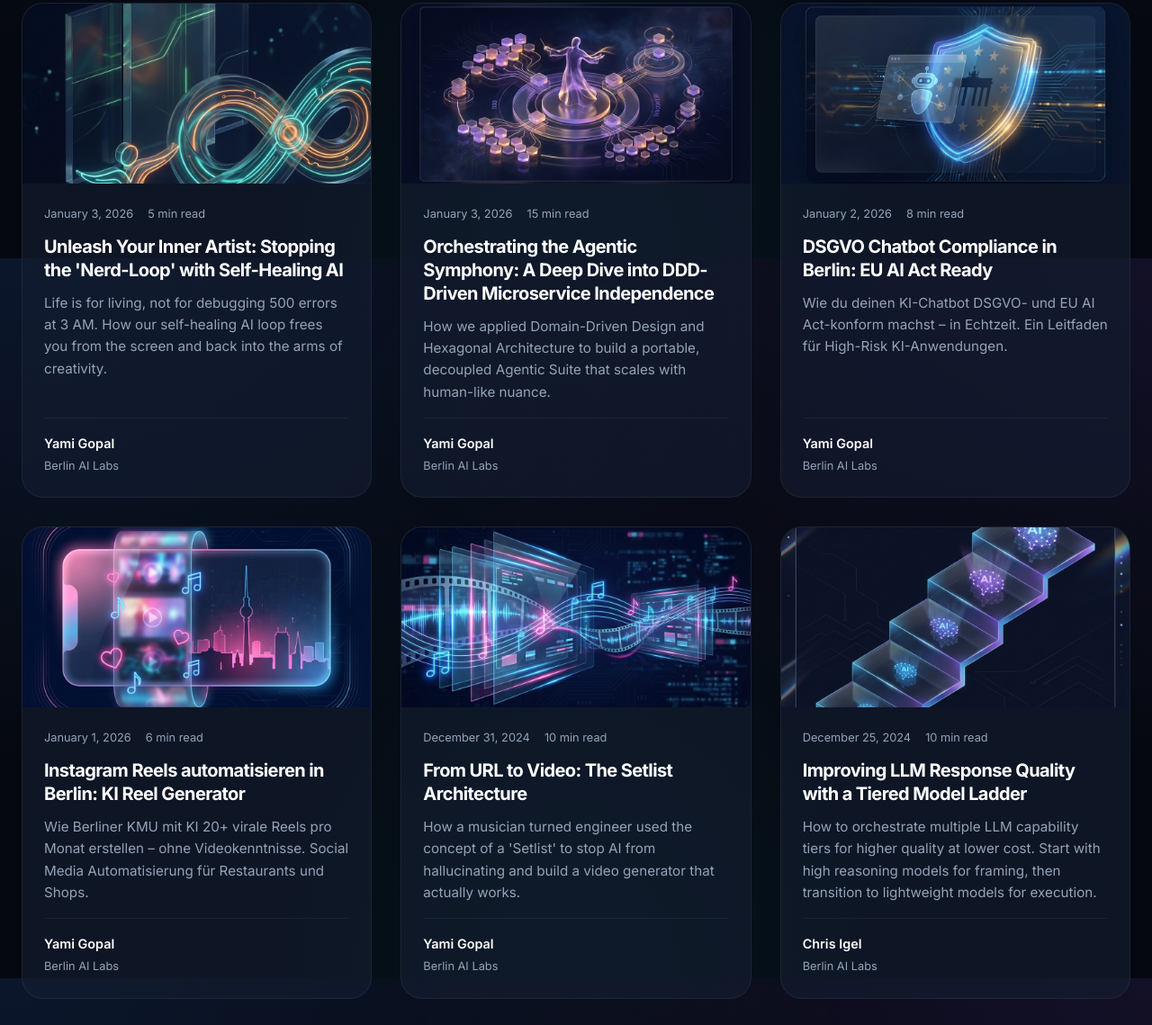
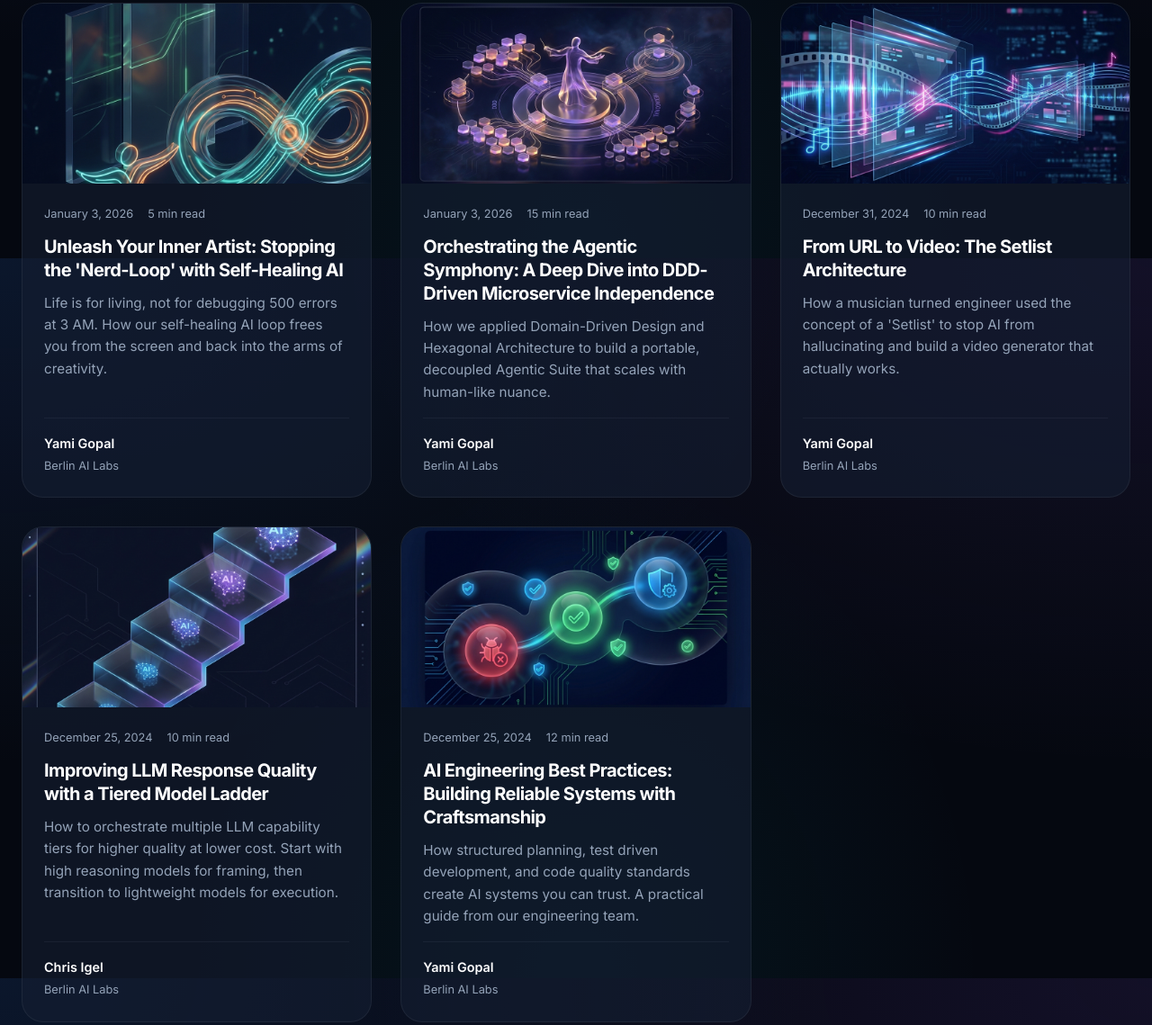
Before and after one commit to yogami/BerlinAILabsSite, a plain HTML site: page blog.html in a window 1280 px wide. Shown: the part 513-1652 px from the top of the page at 90% size. Drawn offline with Linux system fonts and the light colour scheme.

Commit message:
style: remove promotional product pages from technical blog feed

```diff
--- a/blog.html
+++ b/blog.html
@@ -104,49 +104,6 @@
                     </div>
                 </a>
 
-                <!-- GDPR Compliance -->
-                <a href="blog/gdpr-chatbot-compliance-berlin.html" class="blog-card">
-                    <div class="blog-card-image">
-                        <img src="images/blog-gdpr-compliance.png" alt="DSGVO Chatbot Compliance visualization">
-                    </div>
-                    <div class="blog-card-content">
-                        <div class="blog-card-meta">
-                            <span class="blog-date">January 2, 2026</span>
-                            <span class="blog-reading-time">8 min read</span>
-                        </div>
-                        <h2 class="blog-card-title">DSGVO Chatbot Compliance in Berlin: EU AI Act Ready</h2>
-                        <p class="blog-card-excerpt">
-                            Wie du deinen KI-Chatbot DSGVO- und EU AI Act-konform machst – in Echtzeit. Ein Leitfaden
-                            für High-Risk KI-Anwendungen.
-                        </p>
-                        <div class="blog-card-author">
-                            <span class="author-name">Yami Gopal</span>
-                            <span class="author-company">Berlin AI Labs</span>
-                        </div>
-                    </div>
-                </a>
-
-                <!-- Instagram Reels -->
-                <a href="blog/automate-instagram-reels-berlin.html" class="blog-card">
-                    <div class="blog-card-image">
-                        <img src="images/blog-reels-automation.png" alt="Instagram Reels Automation visualization">
-                    </div>
-                    <div class="blog-card-content">
-                        <div class="blog-card-meta">
-                            <span class="blog-date">January 1, 2026</span>
-                            <span class="blog-reading-time">6 min read</span>
-                        </div>
-                        <h2 class="blog-card-title">Instagram Reels automatisieren in Berlin: KI Reel Generator</h2>
-                        <p class="blog-card-excerpt">
-                            Wie Berliner KMU mit KI 20+ virale Reels pro Monat erstellen – ohne Videokenntnisse. Social
-                            Media Automatisierung für Restaurants und Shops.
-                        </p>
-                        <div class="blog-card-author">
-                            <span class="author-name">Yami Gopal</span>
-                            <span class="author-company">Berlin AI Labs</span>
-                        </div>
-                    </div>
-                </a>
 
                 <!-- Setlist Architecture -->
                 <a href="blog/sota-video-architecture.html" class="blog-card">
```
